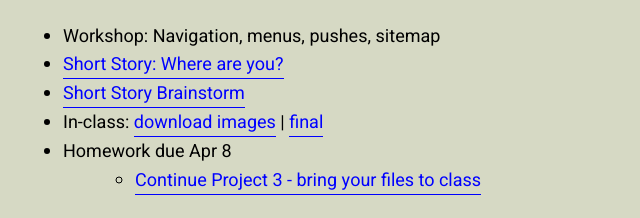
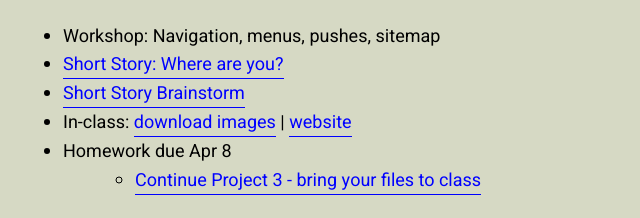
Before and after one commit to pb-fordham/web-sp24, a plain HTML site: page calendar.html in a window 1280 px wide. Shown: the part 3082-3300 px from the top of the page, 431-1071 px from the left. Drawn offline with nearby package versions, Linux system fonts and the light colour scheme.

Commit message:
Update calendar.html

```diff
--- a/calendar.html
+++ b/calendar.html
@@ -142,7 +142,7 @@
     <li>Workshop: Navigation, menus, pushes, sitemap</li>
     <li><a href="pdfs/where-are-you.md" target="_blank">Short Story: Where are you?</a></li>
     <li><a href="https://miro.com/app/board/uXjVNWsZmzg=/?share_link_id=240001621101" target="_blank">Short Story Brainstorm</a></li>
-    <li>In-class: <a href="files/whereru-images.zip" target="_blank">download images</a> | <a href="https://pb-fordham.github.io/web-sp24/where-are-you/index.html" target="_blank">final</a></li>
+    <li>In-class: <a href="files/whereru-images.zip" target="_blank">download images</a> | <a href="https://pb-fordham.github.io/web-sp24/where-are-you/index.html" target="_blank">website</a></li>
      <!--
     <li><a href="https://pb-fordham.github.io/web-sp24/where-are-you/" target="_blank">Final Where are you?</a> | <a href="https://pb-fordham.github.io/web-sp24/where-are-you/where-are-you.zip" target="_blank">Download the files</a></li>
     -->
```
